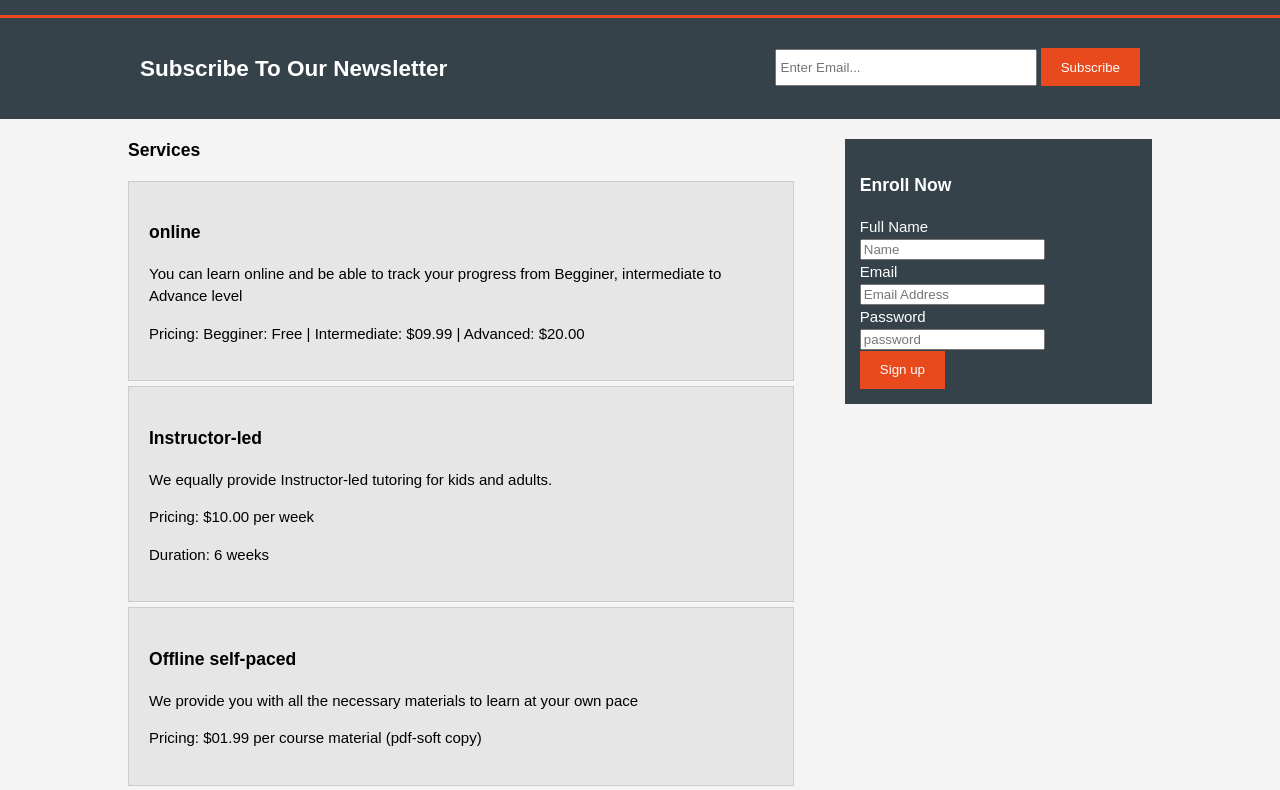
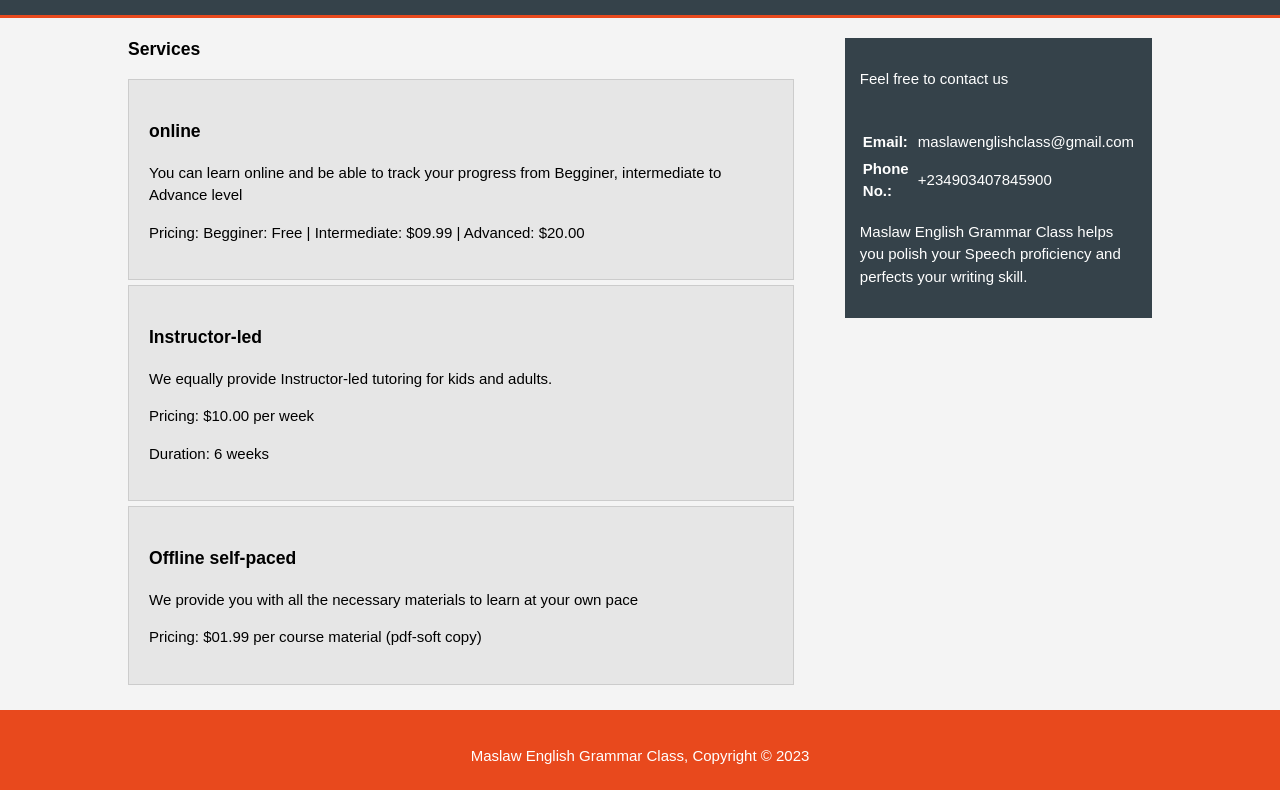
Before and after one commit to dila3405/ALX-MVP-PORTFOLIO-PROJECT, a plain HTML site: page services.html in a window 1280 px wide. Shown: the part 85-875 px from the top of the page. Drawn offline with Linux system fonts and the light colour scheme.

Commit message:
Update services.html

```diff
--- a/services.html
+++ b/services.html
@@ -20,21 +20,11 @@
             <li><a href="index.html">Home</a></li>
             <li><a href="about.html">About</a></li>
             <li class="current"><a href="services.html">Services</a></li>
+            <li class="current"><a href="Courses.html">COURSES</a></li>
           </ul>
         </nav>
       </div>
     </header>
-
-    <section id="newsletter">
-      <div class="container">
-        <form action="mailto: mdilalawal@gmail.com"></form>
-        <h1>Subscribe To Our Newsletter</h1>
-        <form>
-          <input type="email" placeholder="Enter Email..." required>
-          <button type="submit" class="button_1">Subscribe</button>
-        </form>
-      </div>
-    </section>
 
     <section id="main">
       <div class="container">
@@ -62,19 +52,16 @@
 
         <aside id="sidebar">
           <div class="dark">
-            <h3>Enroll Now</h3>
-            <form class="sign up">
-              <form action="mailto: mdilalawal@gmail.com"></form>
-  						<div>
-  							<label>Full Name</label><br>
-  							<input type="text" placeholder="Name">
-  						</div>
-  						<div>
-  							<label>Email</label><br>
-  							<input type="email" placeholder="Email Address"><br>
-                <label>Password</label><br>
-                <input type="password" placeholder="password"><br>
-                <button class="button_1" type="submit">Sign up</button>
+            <p>Feel free to contact us</p><br>
+            <table>
+              <tr>
+                <td><strong>Email:</strong></td><td>maslawenglishclass@gmail.com</td>
+              </tr>
+              <tr>
+                <td><strong>Phone No.:</strong></td><td>+234903407845900</td>
+              </tr>
+            </table>
+            <p>Maslaw English Grammar Class helps you polish your Speech proficiency and perfects your writing skill.</p>
   						</div>
 					</form>
           </div>
```
